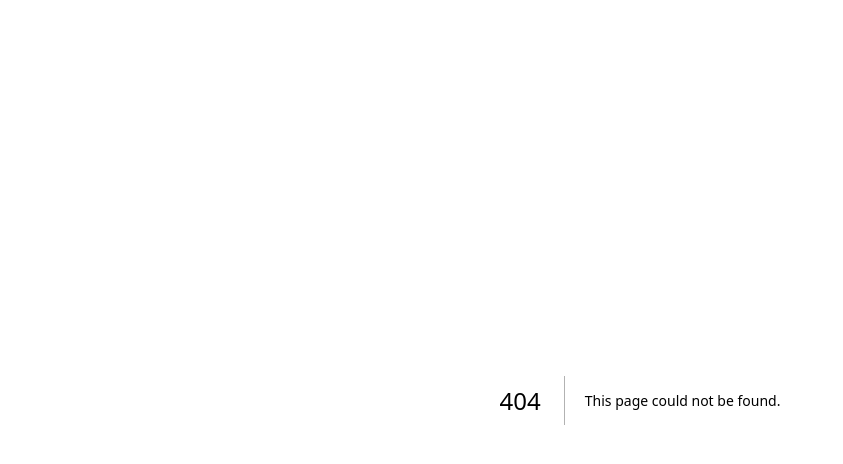
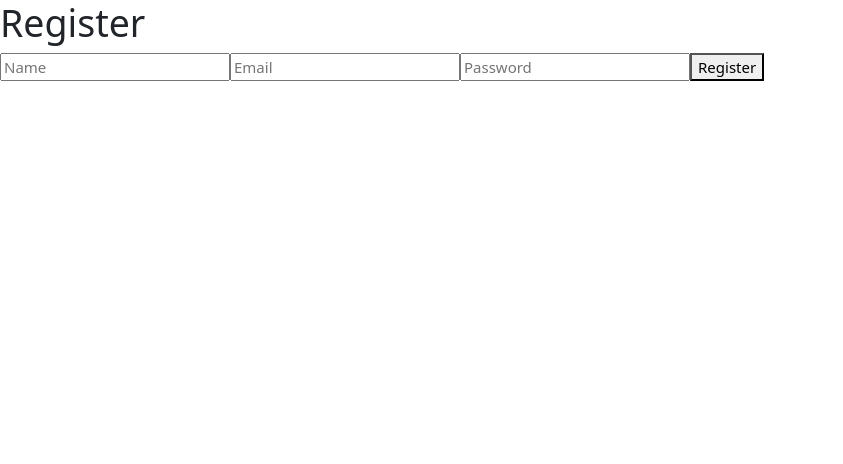
Before and after one commit to Walter185/Grupo4, a Next.js app: page /auth/register in a window 1280 px wide. Before the commit this address had no page. Shown: the top 464 px of the page, without its empty margins (0-843 px from the left). Built offline with nearby package versions, Linux system fonts and the light colour scheme.

Commit message:
creacion del login , aun no funciona

```diff
--- a/package.json
+++ b/package.json
@@ -18,6 +18,7 @@
     "firebase": "^9.21.0",
     "formik": "^2.2.9",
     "next": "13.3.1",
+    "next-firebase-auth": "^0.15.0",
     "react": "18.2.0",
     "react-bootstrap": "^2.7.4",
     "react-dom": "18.2.0",
--- a/src/pages/auth/login.css
+++ b/src/pages/auth/login.css
@@ -24,21 +24,23 @@
 }
 
 .btn-other{
-    background: #fff;
-    display: inline-flex;
+    background: #ffff !important;
+    border-color: black !important;
+    margin-top: 1em;
+    display: inline-block;
     color: #717171;
     font-weight: 600;
-    height: 40px;
+    /* height: 40px; */
     width: 130px;
 }
 
 .other-logins a{
-    margin: 0;
-    height: 40px;
+    margin-inline-start: 60px;
 }
 
 .btn-other:hover:enabled{
-    background-color: #f7f7f7;
+    background-color: #56be70 !important;
+
 }
 
 .error-div{
@@ -195,24 +197,11 @@
     .container-login .container .login-right{
         display: flex;
     }
+
   }
 
-  /*
-    ##Device = Tablets, Ipads (portrait)
-    ##Screen = B/w 768px to 1024px
-  */
 
-  @media (min-width: 768px) and (max-width: 1024px) {
-    .container-login .container .image-left {
-        display: none;
-    }
-
-    .container .login-right{
-        width: 100%;
-    }
-  }
-
-  /*
+   /*
     ##Device = Tablets, Ipads (landscape)
     ##Screen = B/w 768px to 1024px
   */
@@ -225,6 +214,7 @@
     .container .login-right{
         width: 100%;
     }
+
 
     .rounded-background {
         background-color: var(--color);
@@ -248,6 +238,9 @@
 
   @media (min-width: 481px) and (max-width: 767px) {
     .container-login .container .image-left{
+        display: none;
+    }
+    .motito {
         display: none;
     }
 
@@ -283,6 +276,10 @@
         width: 100%;
     }
 
+    .motito {
+        display: none;
+    }
+
     .rounded-background {
         background-color: var(--color);
         position: absolute;
--- a/src/pages/auth/login.js
+++ b/src/pages/auth/login.js
@@ -5,6 +5,7 @@ import { auth } from '../../utils/firebase';
 import { useRouter } from 'next/router';
 import { useEffect } from 'react';
 import { LazyLoadImage } from 'react-lazy-load-image-component';
+import Link from 'next/link';
 
 
 const Login = () => {
@@ -45,11 +46,32 @@ const Login = () => {
                 <h3 className='py-4'>Elija su forma mas cómoda de registrarse.</h3>
             </div>
             <div className='flex flex-col gap-4'>
-                <button onClick={GoogleLogin} className='text-white bg-gray-700 p-4 w-full font-medium rounded-lg flex align-middle gap-2'>
+                <button onClick={GoogleLogin} className='btn'>
                     <FcGoogle className='text-2xl' />Ingrese con Google
                 </button>
             </div>
-            </div>      </div>      </div>
+            <div className="other-logins">
+                    <Link href={"/login/telefone"}>
+                      <button className='btn btn-other lite-shadow' disabled>
+                        <span className="btn-label">Telefone</span>
+                      </button>
+                      </Link>
+                    <Link href={"/auth/loginMail"}>
+                      <button className='btn btn-other lite-shadow'>
+                        <span className="btn-label">Email</span>
+                      </button>
+                    </Link>
+
+                  </div>
+                   <p>Si no tiene cuenta, por favor registrese.</p>
+                  <div>
+                    <Link href={'/auth/register'} className="font-text">
+                      Registrate
+                    </Link>
+                  </div>
+            </div>
+            </div>
+            </div>
     )
 }
 
--- /dev/null
+++ b/src/pages/auth/register.js
@@ -0,0 +1,115 @@
+import { useState } from 'react';
+import { useRouter } from 'next/router';
+import { firestore } from '@/utils/firebase';
+import { auth } from '@/utils/firebase';
+
+const Register = () => {
+  const [name, setName] = useState('');
+  const [email, setEmail] = useState('');
+  const [password, setPassword] = useState('');
+  const router = useRouter();
+
+  const handleRegister = async (event) => {
+    event.preventDefault();
+    try {
+      const { user } = await auth.createUserWithEmailAndPassword(email, password);
+      await firestore.collection('users').doc(user.uid).set({
+        name,
+        email,
+        createdAt: serverTimestamp(),
+      });
+      router.push('/');
+    } catch (error) {
+      console.log('Error: ', error);
+    }
+  };
+
+  return (
+    <div>
+      <h1>Register</h1>
+      <form onSubmit={handleRegister}>
+        <input
+          type="text"
+          placeholder="Name"
+          value={name}
+          onChange={(event) => setName(event.target.value)}
+        />
+               <input
+          type="email"
+          placeholder="Email"
+          value={email}
+          onChange={(event) => setEmail(event.target.value)}
+        />
+        <input
+          type="password"
+          placeholder="Password"
+          value={password}
+          onChange={(event) => setPassword(event.target.value)}
+        />
+        <button type="submit">Register</button>
+      </form>
+    </div>
+  );
+};
+
+export default Register;
+
+
+
+// import { createUserWithEmailAndPassword, FacebookAuthProvider, getAuth, GoogleAuthProvider, signInWithEmailAndPassword, signInWithPopup, signInWithRedirect, updateProfile, User, UserCredential } from 'firebase/auth';
+// import { useState } from 'react';
+// import { useRouter } from 'next/router';
+// import { auth, firestore } from '../../utils/firebase';
+
+
+// const Register = () => {
+//   const [name, setName] = useState('');
+//   const [email, setEmail] = useState('');
+//   const [password, setPassword] = useState('');
+//   const router = useRouter();
+
+//   const handleRegister = async (event) => {
+//     // event.preventDefault();
+//     try {
+//       const { user } = await auth.createUserWithEmailAndPassword(email, password);
+//       await firestore.collection('users').doc(user.uid).set({
+//         name,
+//         email,
+//         createdAt: serverTimestamp(),
+//       });
+//       router.push('/');
+//     } catch (error) {
+//       console.log('Error: ', error);
+//     }
+//   };
+
+//   return (
+//     <div>
+//       <h1>Register</h1>
+//       <form onSubmit={handleRegister}>
+//         <input
+//           type="text"
+//           placeholder="Name"
+//           value={name}
+//           onChange={(event) => setName(event.target.value)}
+//         />
+
+//        <input
+//           type="email"
+//           placeholder="Email"
+//           value={email}
+//           onChange={(event) => setEmail(event.target.value)}
+//         />
+//         <input
+//           type="password"
+//           placeholder="Password"
+//           value={password}
+//           onChange={(event) => setPassword(event.target.value)}
+//         />
+//         <button type="submit">Register</button>
+//       </form>
+//     </div>
+//   );
+// };
+
+// export default Register;
--- a/src/utils/firebase.js
+++ b/src/utils/firebase.js
@@ -1,6 +1,6 @@
-// Import the functions you need from the SDKs you need
-import { initializeApp } from "firebase/app";
-import { getAuth } from "firebase/auth";
+import { initializeApp } from 'firebase/app'
+import { getFirestore } from 'firebase/firestore'
+import { getAuth } from 'firebase/auth'
 
 const firebaseConfig = {
     apiKey: "AIzaSyAuNudZHlV5kvd_jTCmAU9-3lUkoWYrFyE",
@@ -13,5 +13,6 @@ const firebaseConfig = {
   };
 
   // Initialize Firebase
-const app = initializeApp(firebaseConfig);
-export const auth = getAuth();
+  export const app = initializeApp(firebaseConfig);
+  export const firestore = getFirestore();
+  export const auth = getAuth();
```
Also changed, not shown: src/pages/auth/loginMail.js (added, +42 -0 lines), 1 other file (tests, documents, lock files or other folders).
